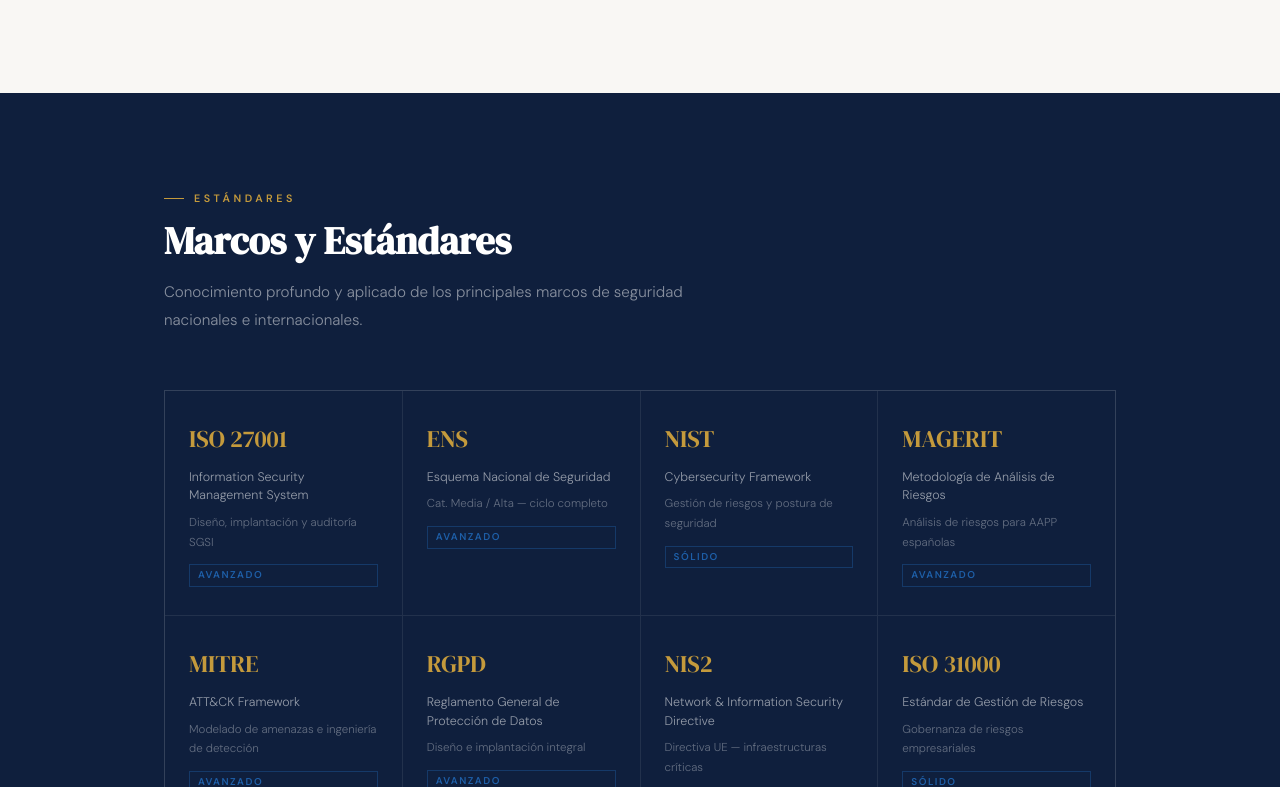
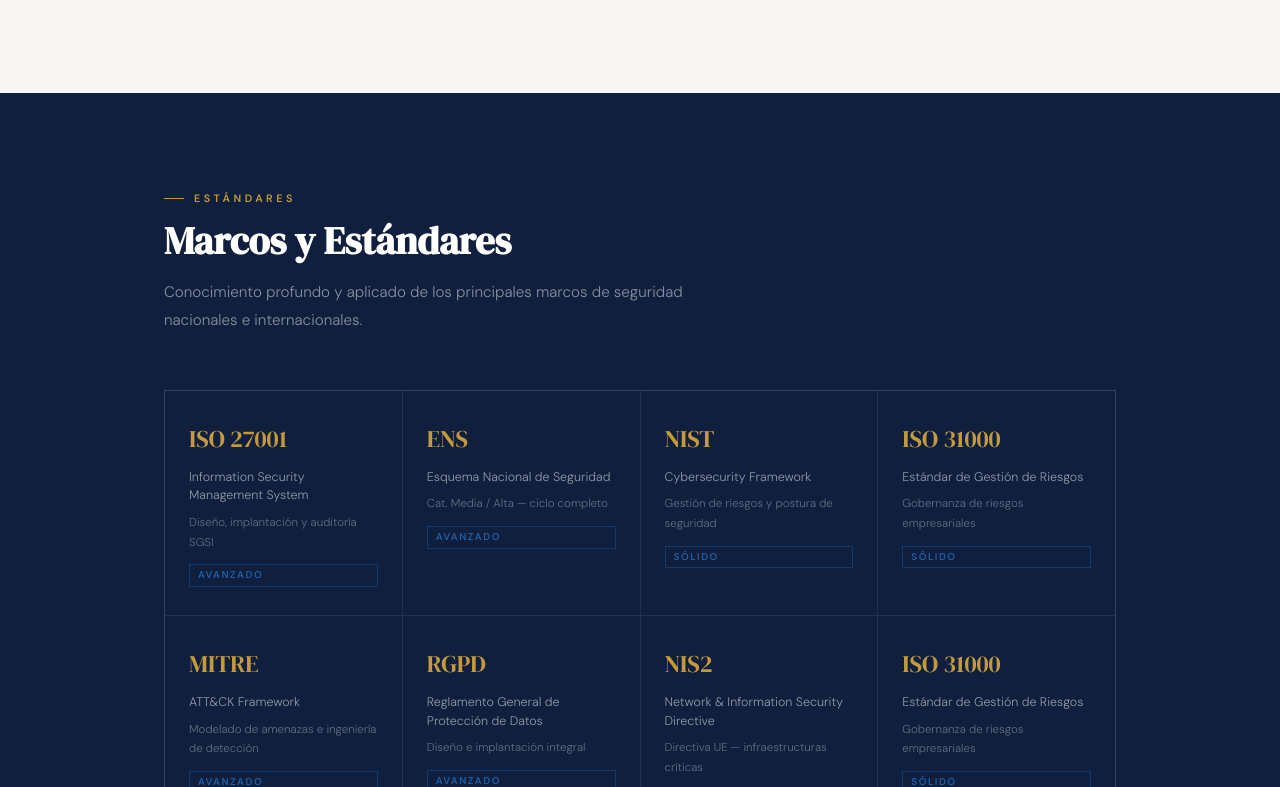
Before and after one commit to pmarbe3/pmarbe3.github.io, a plain HTML site: page index.html in a window 1280 px wide. Shown: the part 3195-3982 px from the top of the page. Drawn offline with Linux system fonts and the light colour scheme.

Commit message:
Add files via upload

```diff
--- a/index.html
+++ b/index.html
@@ -613,7 +613,7 @@ footer {
         <div class="exp-name" data-en="Risk Management" data-es="Gestión de Riesgos">Gestión de Riesgos</div>
         <p class="exp-desc" data-en="Risk analysis and management using recognised methodologies in complex and regulated environments." data-es="Análisis y gestión de riesgos mediante metodologías reconocidas en entornos complejos y regulados.">Análisis y gestión de riesgos mediante metodologías reconocidas en entornos complejos y regulados.</p>
         <div class="exp-list">
-          <span class="exp-item">MAGERIT v3</span>
+          <span class="exp-item" data-en="MAGERIT v3 — risk analysis methodology" data-es="MAGERIT v3 — metodología de análisis de riesgos">MAGERIT v3 — metodología de análisis de riesgos</span>
           <span class="exp-item" data-en="PILAR risk tool (CCN)" data-es="Herramienta PILAR (CCN)">Herramienta PILAR (CCN)</span>
           <span class="exp-item" data-en="ISO 31000 risk governance" data-es="Gobernanza de riesgos ISO 31000">Gobernanza de riesgos ISO 31000</span>
           <span class="exp-item" data-en="Security metrics & dashboards" data-es="Métricas e informes de seguridad">Métricas e informes de seguridad</span>
@@ -698,10 +698,10 @@ footer {
         <span class="fw-level" data-en="Proficient" data-es="Sólido">Sólido</span>
       </div>
       <div class="fw-item">
-        <span class="fw-abbr">MAGERIT</span>
-        <div class="fw-name">Metodología de Análisis de Riesgos</div>
-        <div class="fw-context" data-en="Risk analysis for Spanish public sector" data-es="Análisis de riesgos para AAPP españolas">Análisis de riesgos para AAPP españolas</div>
-        <span class="fw-level" data-en="Advanced" data-es="Avanzado">Avanzado</span>
+        <span class="fw-abbr">ISO 31000</span>
+        <div class="fw-name" data-en="Risk Management Standard" data-es="Estándar de Gestión de Riesgos">Estándar de Gestión de Riesgos</div>
+        <div class="fw-context" data-en="Enterprise risk governance" data-es="Gobernanza de riesgos empresariales">Gobernanza de riesgos empresariales</div>
+        <span class="fw-level" data-en="Proficient" data-es="Sólido">Sólido</span>
       </div>
       <div class="fw-item">
         <span class="fw-abbr">MITRE</span>
```
